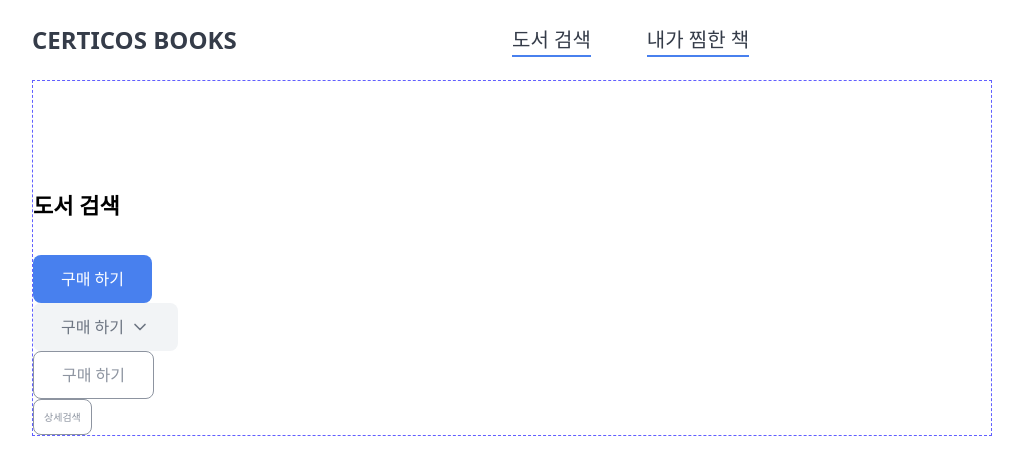
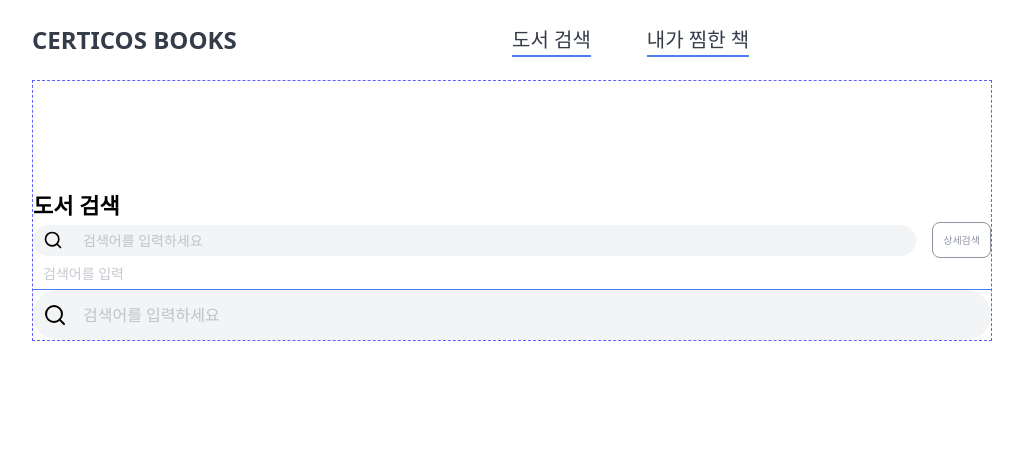
Before and after one commit to katanazero86/cdri-assignment, a React (Vite) app: page / in a window 1280 px wide. Shown: the top 474 px of the page, without its empty margins (128-1151 px from the left). Built offline with nearby package versions, Linux system fonts and the light colour scheme; the HTML template or start-up script is replaced by a standard one.

Commit message:
- Input.tsx 컴포넌트 작성(인풋 컴포넌트) - SearchBox.tsx 컴포넌트 작성중(검색)

```diff
--- /dev/null
+++ b/src/components/input/Input.tsx
@@ -0,0 +1,52 @@
+interface InputProps {
+  placeholder?: string;
+  renderIcon?: () => React.ReactNode;
+  size?: 'sm' | 'md';
+  variant?: 'primary' | 'rounded';
+}
+
+export default function Input({
+  placeholder = '',
+  renderIcon,
+  size = 'md',
+  variant = 'primary',
+}: InputProps) {
+  const baseStyle = 'w-full text-text-subtitle focus:outline-none';
+  const baseStylesWithIcon = 'pl-[50px]';
+
+  const variantStyles = {
+    primary: 'border-b-1 border-primary',
+    rounded: 'rounded-full bg-light-gray',
+  };
+
+  const sizeStyle = {
+    sm: 'px-[10px] py-[5px] text-[14px] h-36[px]',
+    md: 'p-[16px] text-[16px] h-[50px]',
+  };
+
+  const sizeStyleWithIcon = {
+    sm: 'flex items-center absolute left-[10px] top-[5px] w-[20px] h-[20px] mr-[10px]',
+    md: 'flex items-center absolute left-[10px] top-[10px] w-[30px] h-[30px] mr-[10px]',
+  };
+
+  return (
+    <div className="relative w-full">
+      {renderIcon !== undefined ? (
+        <>
+          <div className={`${sizeStyleWithIcon[size]}`}>{renderIcon()}</div>
+          <input
+            type="text"
+            placeholder={placeholder}
+            className={`${baseStyle} ${variantStyles[variant]} ${sizeStyle[size]} ${baseStylesWithIcon}`}
+          />
+        </>
+      ) : (
+        <input
+          type="text"
+          placeholder={placeholder}
+          className={`${baseStyle} ${variantStyles[variant]} ${sizeStyle[size]}`}
+        />
+      )}
+    </div>
+  );
+}
--- a/src/components/searchBox/SearchBox.tsx
+++ b/src/components/searchBox/SearchBox.tsx
@@ -1,29 +1,28 @@
 import Title from './title/Title.tsx';
-import Input from './input/Input.tsx';
+// import SearchInput from './searchInput/SearchInput.tsx';
 import Button from '../button/Button.tsx';
-import { ChevronDown } from 'lucide-react';
+import Input from '../input/Input.tsx';
+// import { ChevronDown } from 'lucide-react';
+import { Search } from 'lucide-react';
 
 export default function SearchBox() {
   return (
     <div className="flex flex-col">
       <Title text="도서 검색" />
-      <div>
-        <Input />
-        <Button label="구매 하기" onClick={() => window.scrollTo(0, 0)} />
-        <Button
-          label="구매 하기"
-          onClick={() => window.scrollTo(0, 0)}
-          variant="secondary"
-          iconRender={() => <ChevronDown className="ml-1.5 w-5 h-5" />}
-        />
-        <Button label="구매 하기" onClick={() => window.scrollTo(0, 0)} variant="outlined" />
-        <Button
-          label="상세검색"
-          onClick={() => window.scrollTo(0, 0)}
-          variant="outlined"
-          size="sm"
-        />
+      <div className="flex items-center gap-4">
+        {/*<SearchInput placeholder="검색어를 입력하세요" />*/}
+        <div className="flex-auto">
+          <Input
+            placeholder="검색어를 입력하세요"
+            variant="rounded"
+            size="sm"
+            renderIcon={() => <Search />}
+          />
+        </div>
+        <Button label="상세검색" onClick={() => {}} variant="outlined" size="sm" />
       </div>
+      <Input placeholder="검색어를 입력" size="sm" />
+      <Input placeholder="검색어를 입력하세요" variant="rounded" renderIcon={() => <Search />} />
     </div>
   );
 }
--- a/src/components/searchBox/input/Input.tsx
+++ /dev/null
@@ -1,3 +0,0 @@
-export default function Input() {
-  return <input type="text" className="text-[22px] font-bold"></input>;
-}
```
